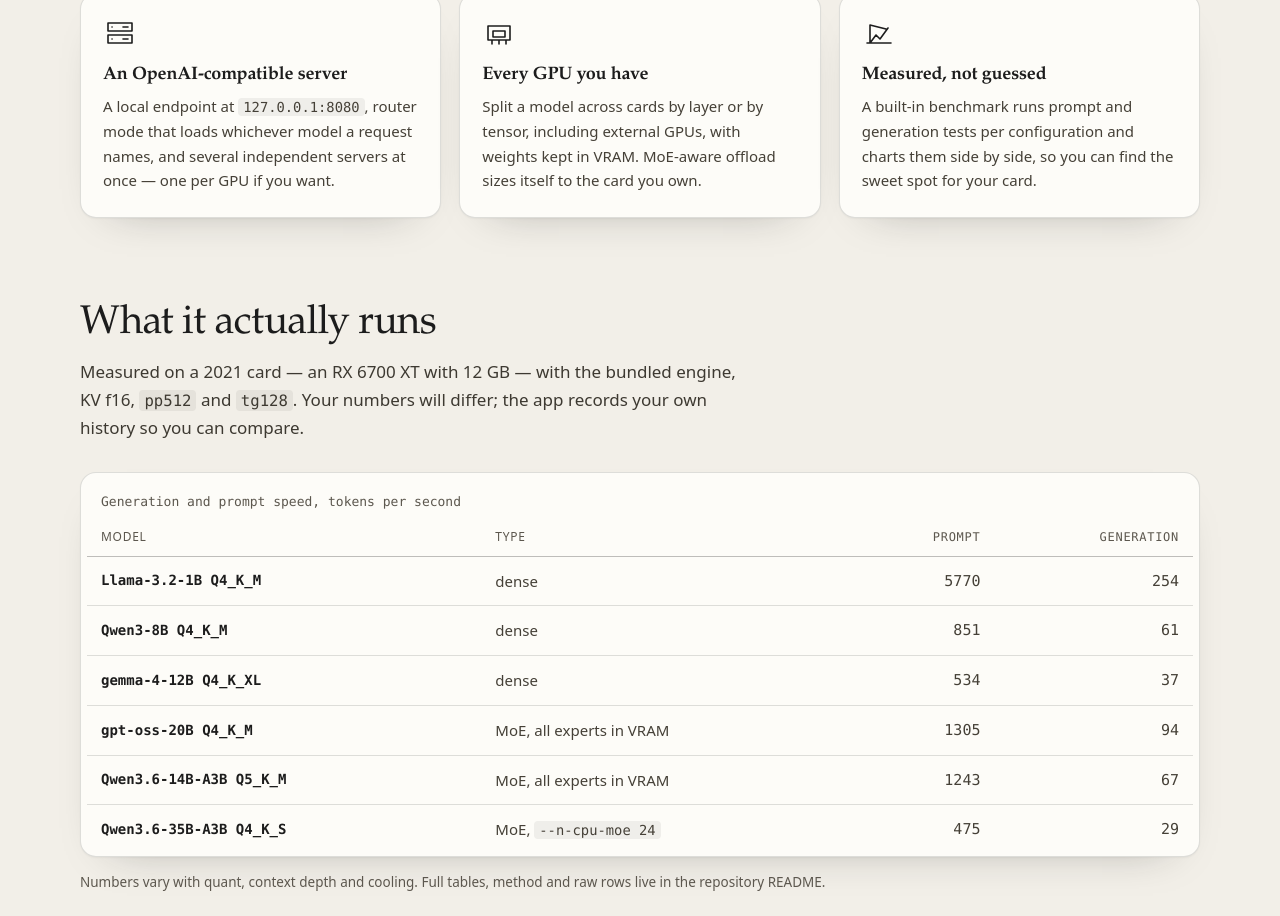
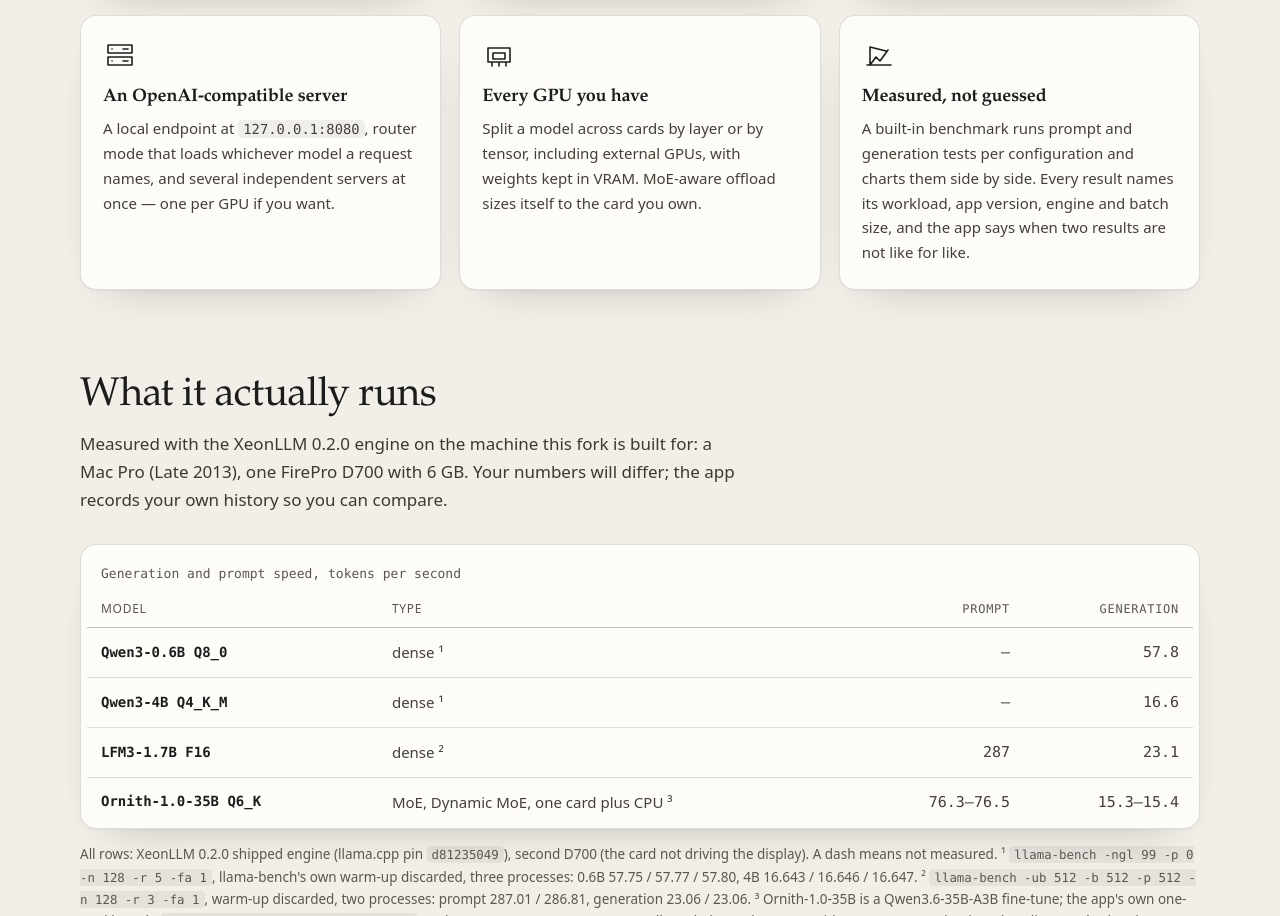
Before and after one commit to SamerKharboush/xeonllm-site, a website built with Vite: page index.html in a window 1280 px wide. Shown: the part 1884-2800 px from the top of the page. Built offline with nearby package versions, Linux system fonts and the light colour scheme.

Commit message:
Site: XeonLLM 0.2.0
- Version line with a link to the 0.2.0 release notes; AVX CPU requirement.
- Replace the speed table: it showed upstream's RX 6700 XT figures as if measured with
  this app. It now shows 0.2.0 figures measured on a FirePro D700, each with its method.
- FAQ: how in-app updates work, and that 0.1.1 -> 0.2.0 is a one-time manual download.
- Benchmark card mentions result labelling; footer credits ToshLLM.

Co-Authored-By: Claude Opus 5.5 <noreply@anthropic.com>

```diff
--- a/index.html
+++ b/index.html
@@ -54,7 +54,7 @@
         <a class="btn solid big" href="https://github.com/SamerKharboush/xeonllm/releases/latest" rel="noopener">Download for Intel Macs</a>
         <a class="btn ghost big" href="https://github.com/SamerKharboush/xeonllm" rel="noopener">Read the source</a>
       </div>
-      <p class="fineprint">Free and open source under GPL-3.0. macOS 14 or later, x86_64 with a discrete AMD GPU.</p>
+      <p class="fineprint">Version 0.2.0 &middot; <a href="https://github.com/SamerKharboush/xeonllm/releases/tag/v0.2.0" rel="noopener">release notes</a>. Free and open source under GPL-3.0. macOS 14 or later, x86_64 with an AVX CPU and a discrete AMD GPU.</p>
     </div>
 
     <figure class="card hero-card">
@@ -107,7 +107,7 @@
       <li class="card pad">
         <span class="ico" data-ico="bench" aria-hidden="true"></span>
         <h3>Measured, not guessed</h3>
-        <p>A built-in benchmark runs prompt and generation tests per configuration and charts them side by side, so you can find the sweet spot for your card.</p>
+        <p>A built-in benchmark runs prompt and generation tests per configuration and charts them side by side. Every result names its workload, app version, engine and batch size, and the app says when two results are not like for like.</p>
       </li>
     </ul>
   </section>
@@ -115,8 +115,8 @@
   <section id="models" class="wrap section">
     <h2>What it actually runs</h2>
     <p class="section-lede">
-      Measured on a 2021 card — an RX 6700 XT with 12 GB — with the bundled engine, KV f16, <code>pp512</code> and <code>tg128</code>.
-      Your numbers will differ; the app records your own history so you can compare.
+      Measured with the XeonLLM 0.2.0 engine on the machine this fork is built for: a Mac Pro (Late 2013),
+      one FirePro D700 with 6 GB. Your numbers will differ; the app records your own history so you can compare.
     </p>
     <div class="card table-card">
       <table>
@@ -125,16 +125,18 @@
           <tr><th scope="col">Model</th><th scope="col">Type</th><th scope="col" class="num">Prompt</th><th scope="col" class="num">Generation</th></tr>
         </thead>
         <tbody>
-          <tr><th scope="row">Llama-3.2-1B Q4_K_M</th><td>dense</td><td class="num">5770</td><td class="num">254</td></tr>
-          <tr><th scope="row">Qwen3-8B Q4_K_M</th><td>dense</td><td class="num">851</td><td class="num">61</td></tr>
-          <tr><th scope="row">gemma-4-12B Q4_K_XL</th><td>dense</td><td class="num">534</td><td class="num">37</td></tr>
-          <tr><th scope="row">gpt-oss-20B Q4_K_M</th><td>MoE, all experts in VRAM</td><td class="num">1305</td><td class="num">94</td></tr>
-          <tr><th scope="row">Qwen3.6-14B-A3B Q5_K_M</th><td>MoE, all experts in VRAM</td><td class="num">1243</td><td class="num">67</td></tr>
-          <tr><th scope="row">Qwen3.6-35B-A3B Q4_K_S</th><td>MoE, <code>--n-cpu-moe 24</code></td><td class="num">475</td><td class="num">29</td></tr>
+          <tr><th scope="row">Qwen3-0.6B Q8_0</th><td>dense &sup1;</td><td class="num">&mdash;</td><td class="num">57.8</td></tr>
+          <tr><th scope="row">Qwen3-4B Q4_K_M</th><td>dense &sup1;</td><td class="num">&mdash;</td><td class="num">16.6</td></tr>
+          <tr><th scope="row">LFM3-1.7B F16</th><td>dense &sup2;</td><td class="num">287</td><td class="num">23.1</td></tr>
+          <tr><th scope="row">Ornith-1.0-35B Q6_K</th><td>MoE, Dynamic MoE, one card plus CPU &sup3;</td><td class="num">76.3&ndash;76.5</td><td class="num">15.3&ndash;15.4</td></tr>
         </tbody>
       </table>
     </div>
-    <p class="table-note">Numbers vary with quant, context depth and cooling. Full tables, method and raw rows live in the repository README.</p>
+    <p class="table-note">All rows: XeonLLM 0.2.0 shipped engine (llama.cpp pin <code>d81235049</code>), second D700 (the card not driving the display). A dash means not measured.
+      &sup1; <code>llama-bench -ngl 99 -p 0 -n 128 -r 5 -fa 1</code>, llama-bench's own warm-up discarded, three processes: 0.6B 57.75 / 57.77 / 57.80, 4B 16.643 / 16.646 / 16.647.
+      &sup2; <code>llama-bench -ub 512 -b 512 -p 512 -n 128 -r 3 -fa 1</code>, warm-up discarded, two processes: prompt 287.01 / 286.81, generation 23.06 / 23.06.
+      &sup3; Ornith-1.0-35B is a Qwen3.6-35B-A3B fine-tune; the app's own one-card launch, <code>-c 16384 -ub 512 --dynamic-moe on</code>, real server requests, N=3, warm-up discarded.
+      Numbers vary with quant, context depth and cooling. Method and raw rows are in the <a href="https://github.com/SamerKharboush/xeonllm/releases/tag/v0.2.0" rel="noopener">0.2.0 release notes</a>.</p>
   </section>
 
   <section id="pricing" class="wrap section">
@@ -165,7 +167,7 @@
       </details>
       <details>
         <summary>What Mac do I need?</summary>
-        <p>macOS 14 or later on an Intel Mac with a discrete AMD GPU. The machine the fork is measured on is a Mac Pro (Late 2013): Xeon E5-2697 v2, 64 GB of RAM and two FirePro D700. Cards with 8 GB or more are the comfortable range; the app tells you what fits before you download.</p>
+        <p>macOS 14 or later on an Intel Mac with a discrete AMD GPU and a CPU with AVX (Sandy Bridge or later; AVX2 is not needed). The machine the fork is measured on is a Mac Pro (Late 2013): Xeon E5-2697 v2, 64 GB of RAM and two FirePro D700. Cards with 8 GB or more are the comfortable range; the app tells you what fits before you download.</p>
       </details>
       <details>
         <summary>Do my chats leave the machine?</summary>
@@ -182,6 +184,10 @@
       <details>
         <summary>Where does the download come from?</summary>
         <p>GitHub Releases on this repository. Builds are ad-hoc signed rather than notarised, so the first launch means right-clicking the app once and choosing Open.</p>
+      </details>
+      <details>
+        <summary>How do I update?</summary>
+        <p>From 0.2.0 the app checks for a new release once a day and on demand from its About page, then downloads and installs it for you. Before swapping anything it checks the download's checksum, that it is the same app and build variant, that the version is newer, and the code signature; if the swap fails, the old app is put back. Version 0.1.1 shipped with updates turned off, so moving from 0.1.1 to 0.2.0 is a one-time manual download.</p>
       </details>
     </div>
   </section>
@@ -202,7 +208,7 @@
   <div class="wrap foot-in">
     <p class="foot-brand">
       <img src="icon-48.png" alt="" width="22" height="22">
-      <span><strong>XeonLLM</strong> — free software under GPL-3.0. Built for Intel Macs with AMD GPUs.</span>
+      <span><strong>XeonLLM</strong> — free software under GPL-3.0. Built for Intel Macs with AMD GPUs. A fork of <a href="https://github.com/engeldlgado/toshllm" rel="noopener">ToshLLM</a> by Engelbert Delgado.</span>
     </p>
     <nav class="foot-links" aria-label="Repository">
       <a href="https://github.com/SamerKharboush/xeonllm" rel="noopener">Source</a>
```
